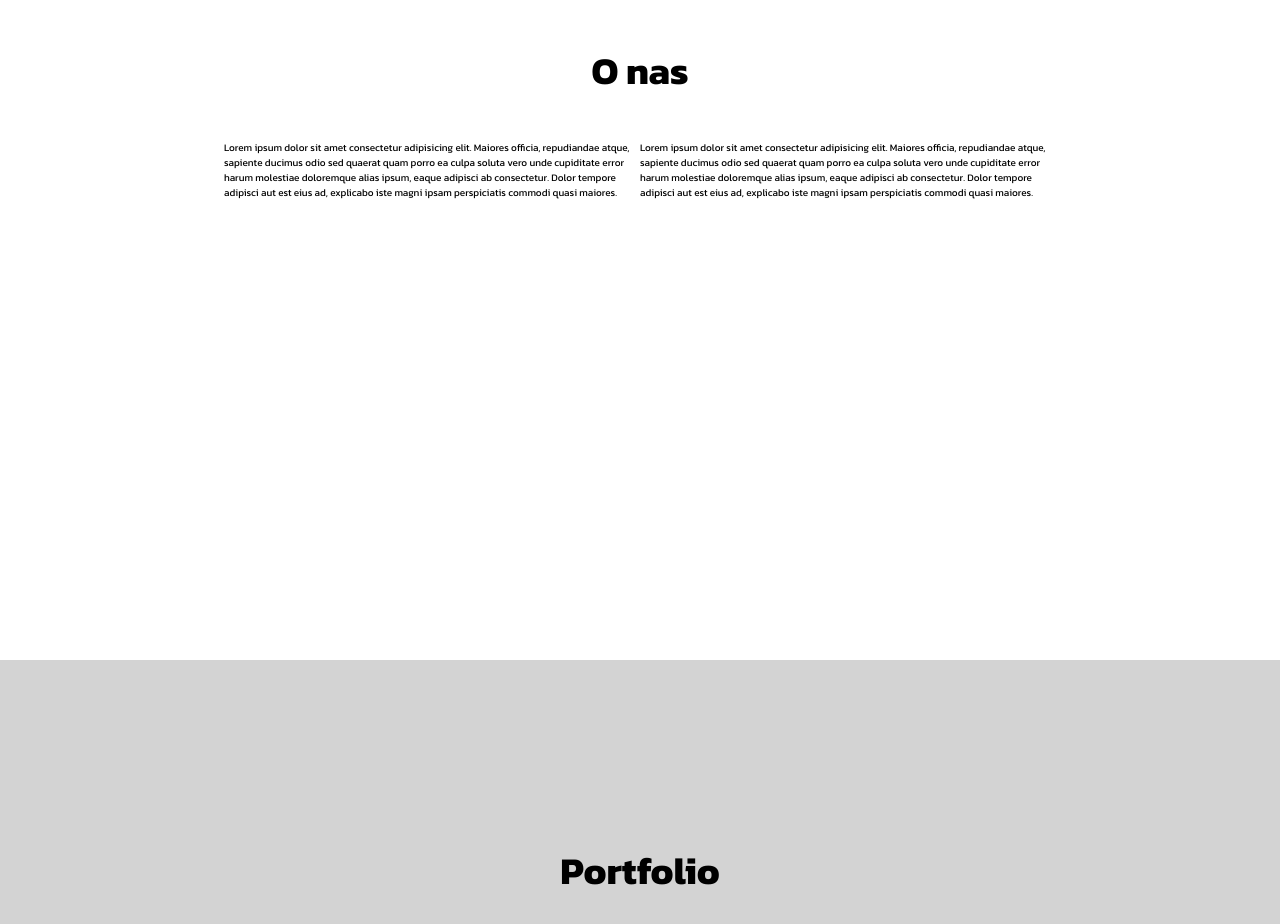
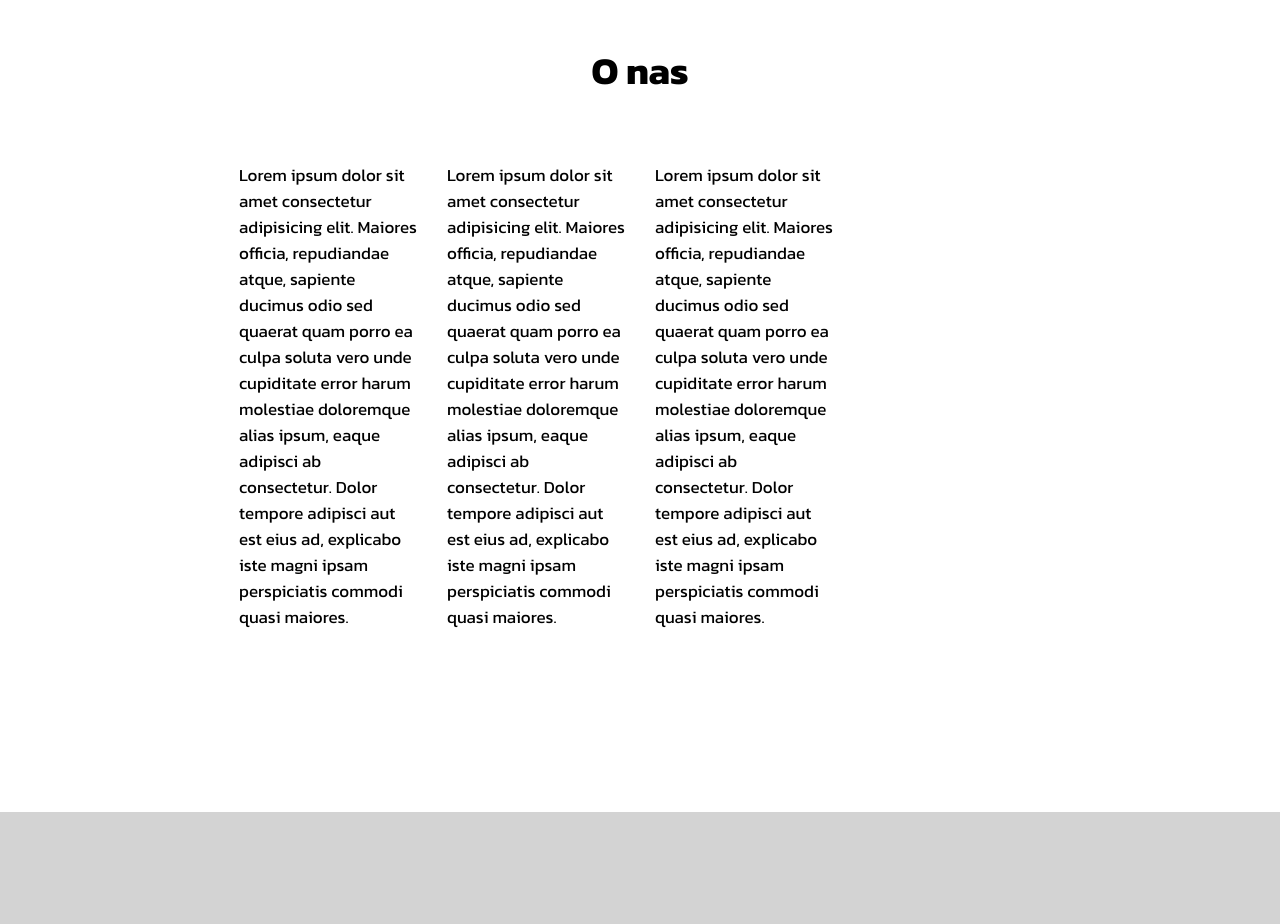
Before and after one commit to trenerit/project1_4TIB, a plain HTML site: page index.html in a window 1280 px wide. Shown: the part 940-1864 px from the top of the page. Drawn offline with nearby package versions, Linux system fonts and the light colour scheme.

Commit message:
mod grid

```diff
--- a/css/style.css
+++ b/css/style.css
@@ -43,23 +43,55 @@ body {
     flex-wrap: wrap;
 }
 
-@media all and (min-width: 700px) {
+.col {
+    flex: 0 0 100%;
+    padding: 1.5rem;
+}
+
+
+
+@media all and (min-width: 800px) {
     .container {
         width: 80%;
         padding: 0;
         margin: 0 auto;
     }
+
+    .row {
+        flex-direction: row;
+    }
+
+    .col-m-50 {
+        flex: 0 0 50%;
+    }
+
+    .col-m-33 {
+        flex: 0 0 33.33333%;
+    }
+
+    .col-m-25 {
+        flex: 0 0 25%;
+    }
 }
 
-@media all and (min-width: 900px) {
+@media all and (min-width: 1100px) {
+
     .container {
         width: 65%;
     }
 
-    .row {
-        flex-direction: row;
-        flex-wrap: nowrap;
+    .col-l-50 {
+        flex: 0 0 50%;
     }
+
+    .col-l-33 {
+        flex: 0 0 33.33333%;
+    }
+
+    .col-l-25 {
+        flex: 0 0 25%;
+    }
+
 }
 
 
@@ -73,6 +105,10 @@ body {
 a {
     text-decoration: none;
     color: inherit;
+}
+
+p {
+    font-size: 1.7rem;
 }
 
 header {
@@ -218,7 +254,7 @@ h2 {
     font-size: 3.8rem;
 }
 
-@media all and (min-width: 700px) {
+@media all and (min-width: 800px) {
     header {
         background-image: url('../assets/img/aparat_nikon_studio_filmowe_big.webp');
     }
@@ -233,7 +269,7 @@ h2 {
     }
 }
 
-@media all and (min-width: 900px) {
+@media all and (min-width: 1100px) {
 
     h1 {
         font-size: 80px;
--- a/index.html
+++ b/index.html
@@ -52,8 +52,9 @@
             <h2>O nas</h2>
             <div class="container">
                 <div class="row">
-                    <p>Lorem ipsum dolor sit amet consectetur adipisicing elit. Maiores officia, repudiandae atque, sapiente ducimus odio sed quaerat quam porro ea culpa soluta vero unde cupiditate error harum molestiae doloremque alias ipsum, eaque adipisci ab consectetur. Dolor tempore adipisci aut est eius ad, explicabo iste magni ipsam perspiciatis commodi quasi maiores.</p>
-                    <p>Lorem ipsum dolor sit amet consectetur adipisicing elit. Maiores officia, repudiandae atque, sapiente ducimus odio sed quaerat quam porro ea culpa soluta vero unde cupiditate error harum molestiae doloremque alias ipsum, eaque adipisci ab consectetur. Dolor tempore adipisci aut est eius ad, explicabo iste magni ipsam perspiciatis commodi quasi maiores.</p>
+                    <p class="col col-m-50 col-l-25">Lorem ipsum dolor sit amet consectetur adipisicing elit. Maiores officia, repudiandae atque, sapiente ducimus odio sed quaerat quam porro ea culpa soluta vero unde cupiditate error harum molestiae doloremque alias ipsum, eaque adipisci ab consectetur. Dolor tempore adipisci aut est eius ad, explicabo iste magni ipsam perspiciatis commodi quasi maiores.</p>
+                    <p class="col col-m-50 col-l-25">Lorem ipsum dolor sit amet consectetur adipisicing elit. Maiores officia, repudiandae atque, sapiente ducimus odio sed quaerat quam porro ea culpa soluta vero unde cupiditate error harum molestiae doloremque alias ipsum, eaque adipisci ab consectetur. Dolor tempore adipisci aut est eius ad, explicabo iste magni ipsam perspiciatis commodi quasi maiores.</p>
+                    <p class="col col-m-50 col-l-25">Lorem ipsum dolor sit amet consectetur adipisicing elit. Maiores officia, repudiandae atque, sapiente ducimus odio sed quaerat quam porro ea culpa soluta vero unde cupiditate error harum molestiae doloremque alias ipsum, eaque adipisci ab consectetur. Dolor tempore adipisci aut est eius ad, explicabo iste magni ipsam perspiciatis commodi quasi maiores.</p>
                 </div>
             </div>
         </section>
```
